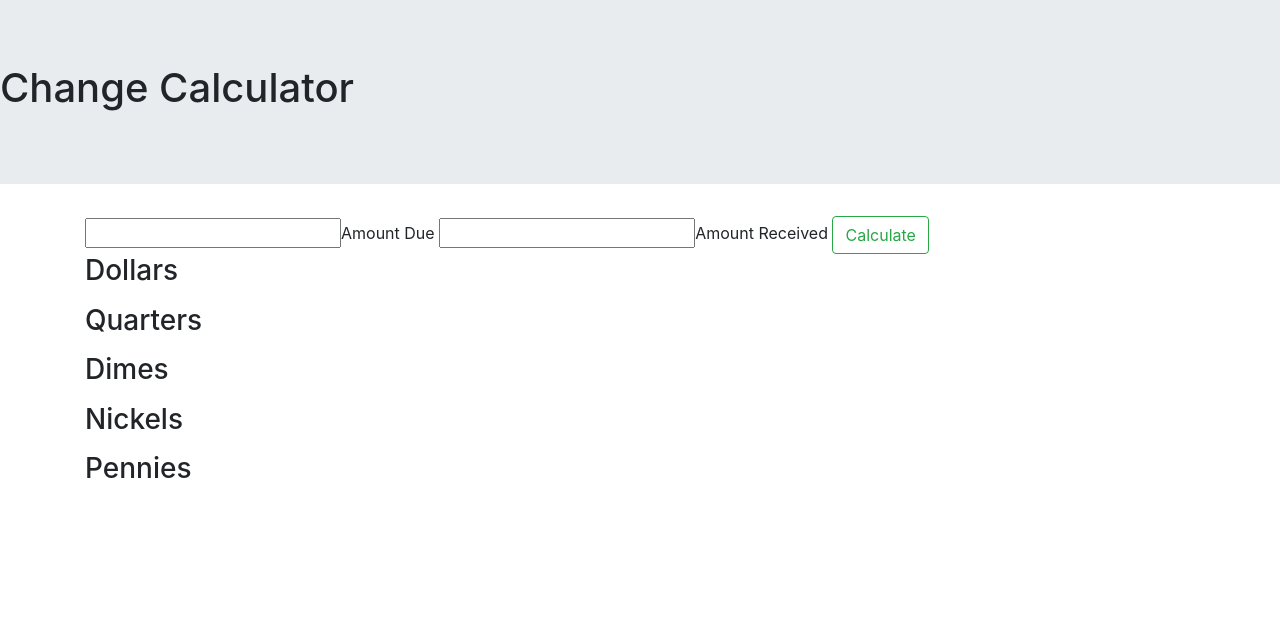
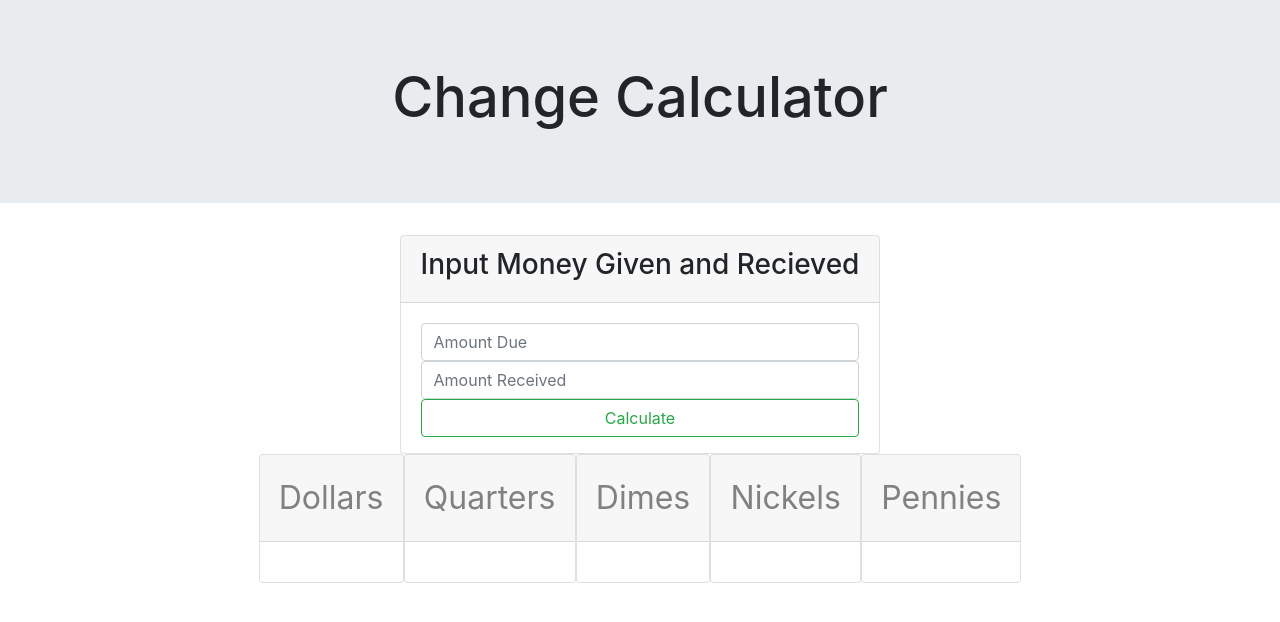
Before and after one commit to GriffithMatthew117/Change-Calculator, a website: page index.html in a window 1280 px wide. Drawn offline with nearby package versions, Linux system fonts and the light colour scheme.

Commit message:
Initial Commit

```diff
--- a/index.css
+++ b/index.css
@@ -0,0 +1,32 @@
+#change {
+    padding-bottom: 1em;
+}
+
+#title {
+    display: flex;
+    justify-content: center;
+    font-size: 42pt;
+}
+
+.row {
+    display: flex;
+    justify-content: center;
+}
+
+.output {
+    /* font-size: 24pt; */
+}
+
+.card-title {
+    padding: 0.6em;
+    font-size: 24pt;
+    color: rgb(129, 129, 129);
+}
+
+.card-text {
+    display: flex;
+    justify-content: center;
+    font-size: 32pt;
+}
+
+This is a change calculator that works kind of like a cash register. Input the cost of an item, how much money the customer has given you, and the calculator will give you the exact ammount of change that must be given to the customer.
--- a/index.html
+++ b/index.html
@@ -16,27 +16,58 @@
 
 <body>
   <div class="jumbotron jumbotron-fluid">
-    <h1>Change Calculator</h1>
+    <h1 id="title">Change Calculator</h1>
   </div>
 
   <div class="container">
-    <div>
-      <div id="change">
-        <input id="amount-due" type="text">Amount Due</input>
-        <input id="amount-received" type="text">Amount Received</input>
+    <div class="row">
+      <!-- start input row -->
+      <div class="card">
+        <div class="card-header">
+          <h3>Input Money Given and Recieved</h3>
+        </div>
+        <div class="card-body" id="change">
+          <input id="amount-due" type="text" class="form-control" placeholder="Amount Due">
+          <input id="amount-received" type="text" class="form-control" placeholder="Amount Received">
+          <button class="btn btn-block btn-outline-success" type="button" id="calculate-change">Calculate</button>
+        </div>
+      </div>
+      <!-- end input row -->
+      <div class="col-md-9">
+        <div class="row">
+          <div class="card">
+            <div class="card-title card-header">Dollars</div>
+            <div class="card-body">
+              <p class="card-text" id="dollars-output"></p>
+            </div>
+          </div>
 
-        <button class="btn btn-outline-success" id="calculate-change">Calculate</button>
-
-        <h3>Dollars</h3>
-        <p id="dollars-output"></p>
-        <h3>Quarters</h3>
-        <p id="quarters-output"></p>
-        <h3>Dimes</h3>
-        <p id="dimes-output"></p>
-        <h3>Nickels</h3>
-        <p id="nickels-output"></p>
-        <h3>Pennies</h3>
-        <p id="pennies-output"></p>
+          <div class="card">
+            <div class="card-title card-header">Quarters</div>
+            <div class="card-body">
+              <p class="card-text" id="quarters-output"></p>
+            </div>
+          </div>
+          <div class="card">
+            <div class="card-title card-header">Dimes</div>
+            <div class="card-body">
+              <p class="card-text" id="dimes-output"></p>
+            </div>
+          </div>
+          <div class="card">
+            <div class="card-title card-header">Nickels</div>
+            <div class="card-body">
+              <p class="card-text" id="nickels-output"></p>
+            </div>
+          </div>
+          <div class="card">
+            <div class="card-title card-header">Pennies</div>
+            <div class="card-body">
+              <p class="card-text" id="pennies-output"></p>
+            </div>
+          </div>
+        </div>
+      </div>
     </div>
   </div>
 
```
Lines whose indentation alone changed are shown as unchanged.
